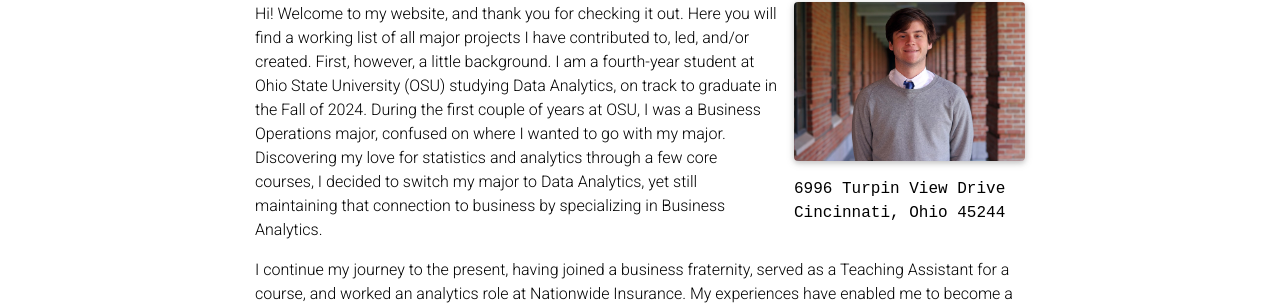
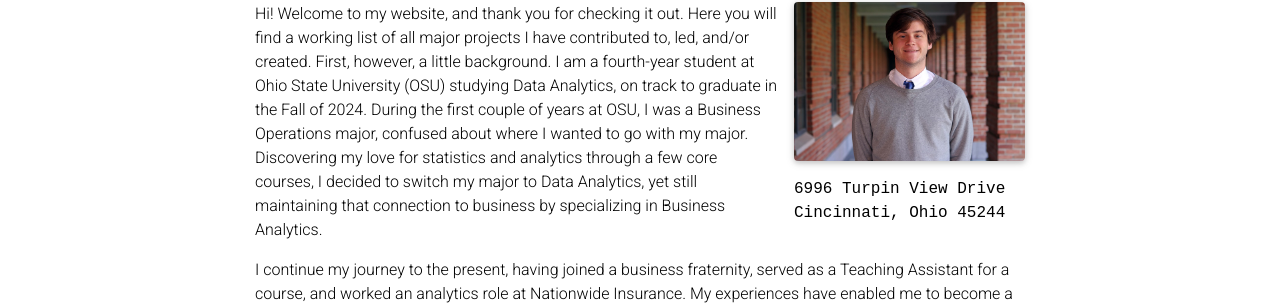
Before and after one commit to shall0ts/shall0ts.github.io, a Jekyll site: the page built from _pages/about.md, in a window 1280 px wide. Shown: the part 199-507 px from the top of the page. Built offline with Jekyll 4.4.1, drawn with Linux system fonts in a browser that asks for light colours; full-size pictures stand in for the smaller copies a plugin makes; comment, search, counter and statistics services are not loaded; a style sheet for code colours, icons or effects is not loaded.

```diff
--- a/_pages/about.md
+++ b/_pages/about.md
@@ -18,7 +18,7 @@
 social: true  # includes social icons at the bottom of the page
 ---
 
-Hi! Welcome to my website, and thank you for checking it out. Here you will find a working list of all major projects I have contributed to, led, and/or created. First, however, a little background. I am a fourth-year student at Ohio State University (OSU) studying Data Analytics, on track to graduate in the Fall of 2024. During the first couple of years at OSU, I was a Business Operations major, confused on where I wanted to go with my major. Discovering my love for statistics and analytics through a few core courses, I decided to switch my major to Data Analytics, yet still maintaining that connection to business by specializing in Business Analytics.
+Hi! Welcome to my website, and thank you for checking it out. Here you will find a working list of all major projects I have contributed to, led, and/or created. First, however, a little background. I am a fourth-year student at Ohio State University (OSU) studying Data Analytics, on track to graduate in the Fall of 2024. During the first couple of years at OSU, I was a Business Operations major, confused about where I wanted to go with my major. Discovering my love for statistics and analytics through a few core courses, I decided to switch my major to Data Analytics, yet still maintaining that connection to business by specializing in Business Analytics.
 
 I continue my journey to the present, having joined a business fraternity, served as a Teaching Assistant for a course, and worked an analytics role at Nationwide Insurance. My experiences have enabled me to become a mesh of both business acumen and technical knowledge, and I am looking to apply this expertise to an internship in the summer of 2024. Check out my Github and LinkedIn below and the CV tab above!
 
```
Also changed, not shown: _projects/OSU_Green.md (+2 -2 lines), _projects/OSU_Ticket.md (+1 -1 lines).
